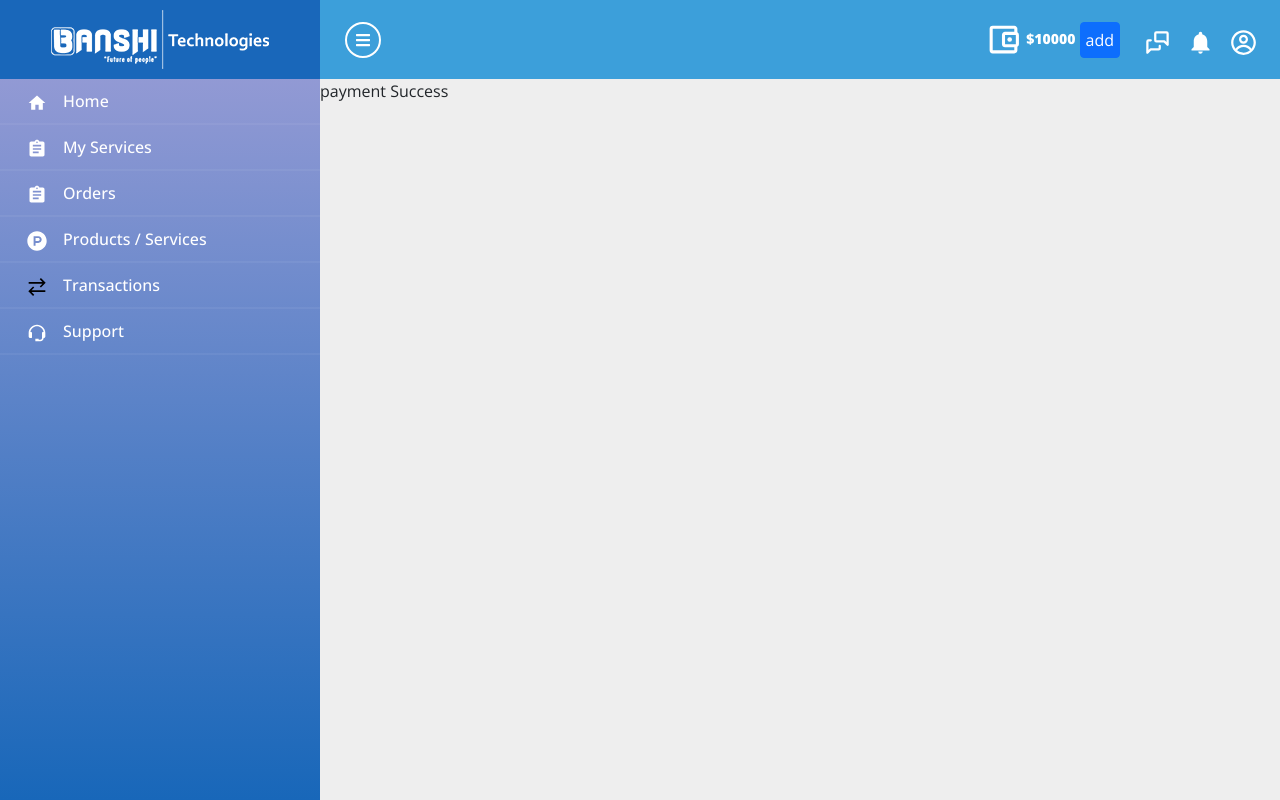
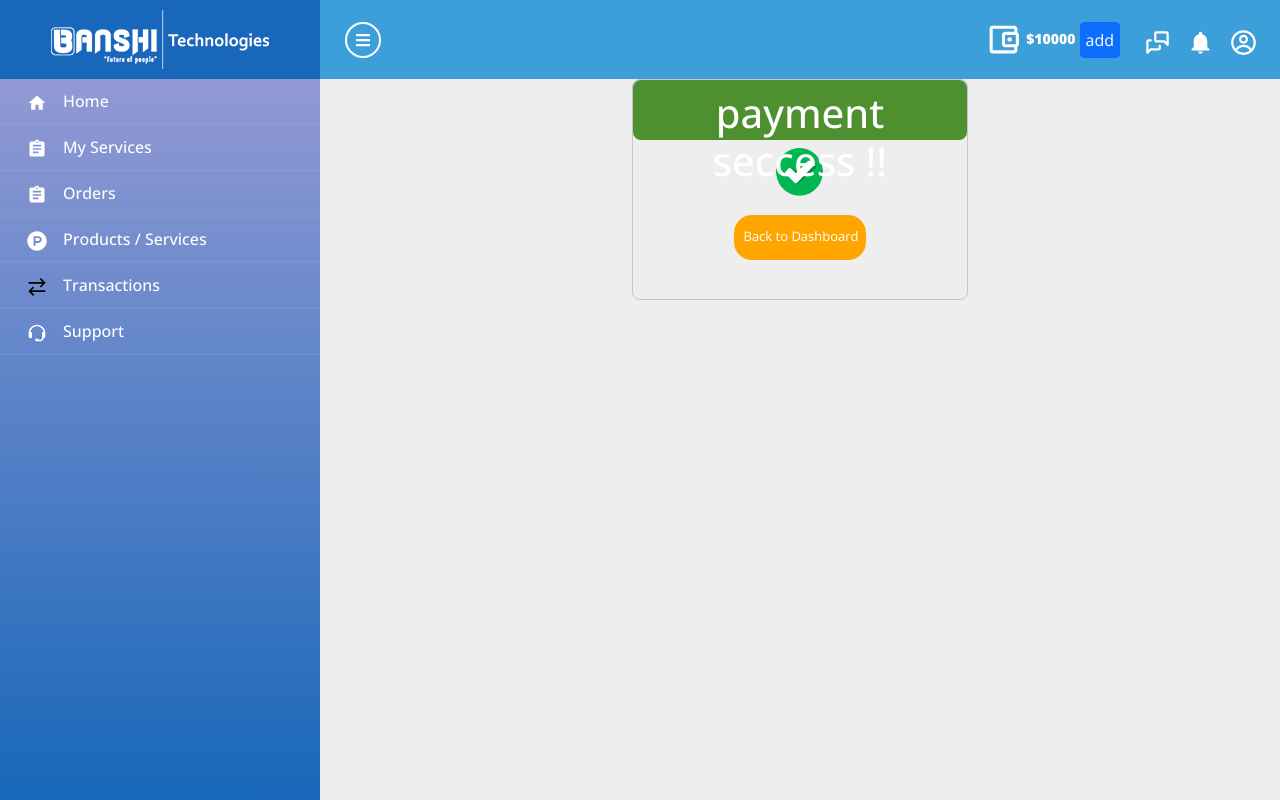
Before and after one commit to banshitechnologies/admin-panel123, a React (Create React App) app: page /paymentsuccess in a window 1280 px wide. Built offline with nearby package versions, Linux system fonts and the light colour scheme; no server answers.

Commit message:
proxy change

```diff
--- a/package.json
+++ b/package.json
@@ -19,7 +19,6 @@
     "react-router-dom": "^6.4.2",
     "react-scripts": "5.0.1",
     "reactcss": "^1.2.3",
-    "universal-cookie": "^4.0.4",
     "web-vitals": "^2.1.4"
   },
   "scripts": {
@@ -46,5 +45,5 @@
       "last 1 safari version"
     ]
   },
-  "proxy": "http://localhost:5000/"
+  "proxy": "https://banshiback.herokuapp.com/"
 }
--- a/src/App.jsx
+++ b/src/App.jsx
@@ -9,7 +9,7 @@ import MyServices from './Pages/MyServices';
 import Orders from './Pages/Orders';
 import Login from './Pages/Login';
 import Register from './Pages/Register';
-import { useDispatch, useSelector } from 'react-redux';
+import { useDispatch } from 'react-redux';
 import Cookies from 'universal-cookie';
 import 'animate.css';
 import PaymentSuccess from './Pages/PaymentSuccess';
--- a/src/Components/Navbar.jsx
+++ b/src/Components/Navbar.jsx
@@ -8,10 +8,16 @@ import { TbMessages } from 'react-icons/tb';
 import {VscReferences} from 'react-icons/vsc';
 import {BiLogOutCircle} from 'react-icons/bi'
 
-import { useLocation } from "react-router-dom";
+import { useLocation ,useNavigate} from "react-router-dom";
+import axios from 'axios';
 function Navbar() {
     const location = useLocation();
-
+    const navigate = useNavigate();
+    const logout = ()=>{
+        axios.get('api/auth/logout').then((res)=>{
+            navigate('login');
+        })
+    }
     const [activDrop, setActiveDrop] = useState(false);
     const [paymentDropdown, setpaymentDropdown] = useState(false);
 
@@ -53,7 +59,7 @@ function Navbar() {
                                         <li className='p-1'><span className='icon'><FiSettings /></span><span className='ditem'>Setting</span></li>
                                         <li className='p-1'><span className='icon'><MdContactSupport /></span><span className='ditem'>Support</span></li>
                                         <li className='p-1'><span className='icon'><VscReferences /></span><span className='ditem'>Reffer & Earn</span></li>
-                                        <li className='p-1'><span className='icon'><BiLogOutCircle /></span><span className='ditem'>Logout</span></li>
+                                        <li className='p-1'><span className='icon'><BiLogOutCircle /></span><span className='ditem' onClick={logout}>Logout</span></li>
                                     </ul>
                                 </div> : ""
                             }
--- a/src/Pages/Login.jsx
+++ b/src/Pages/Login.jsx
@@ -117,7 +117,7 @@ function Login() {
                                             <button type="submit" class={buttonAvailable ? "btnr mt-4 disable":"btnr mt-4"} disabled={buttonAvailable} onClick={handleLogin}>Login</button>
                                         </div>
                                         <p style={{ textAlign: 'center', paddingLeft: '45px', marginTop: '20px' }}>Dont have an account ?  <Link to="/register">Register</Link></p>
-                                        {/* <p style={{ textAlign: 'center', paddingLeft: '45px', marginTop: '20px' }}> <Link to="/forgetpass">Forgot Password?</Link></p> */}
+                                        <p style={{ textAlign: 'center', paddingLeft: '45px', marginTop: '20px' }}> <Link to="/forgetpass">Forgot Password?</Link></p>
                                     </form>
 
                                 </div>
--- a/src/Pages/PaymentSuccess.jsx
+++ b/src/Pages/PaymentSuccess.jsx
@@ -1,9 +1,25 @@
-import React from 'react'
-
+import React from 'react';
+import rightimg from '../assets/right.png';
+import { Link } from 'react-router-dom';
+import '../css/paymentsuccess.css'
 function PaymentSuccess() {
   return (
     <div>
-      payment Success
+       <div class="from_div">
+      <header>
+        <div class="header_contant">
+          <h1>payment seccess !!</h1>
+        </div>
+      </header>
+      <section>
+         <div class="contant">
+          <img src={rightimg} class="right_img" alt='rightimg'/>
+        </div>
+        <div class="back_div">
+          <button class="back_btn"> <Link to='/'>Back to Dashboard</Link></button>
+        </div>
+      </section>
+    </div>
     </div>
   )
 }
--- a/src/Pages/Products.jsx
+++ b/src/Pages/Products.jsx
@@ -80,7 +80,6 @@ function Products() {
             order_id: order.id,
             handler: async(response) => {
                 setPaymentids(response);
-
                 try {
                     const formdata = new FormData();
                     formdata.append('userid', logindata.details._id);
@@ -104,10 +103,8 @@ function Products() {
                     await axios.post('api/orders/order',
                         formdata
                     ).then(function (response) {
-                        console.log('====================================');
                         console.log(response);
-                        console.log('====================================');
-
+                        navigate('/paymentsuccess');
                     })
                         .catch(function (error) {
                             console.log(error);
--- /dev/null
+++ b/src/css/paymentsuccess.css
@@ -0,0 +1,64 @@
+.from_div{
+    width: 35%;
+    border: 1px solid #83727259;
+    height: auto;
+    margin: auto;
+    border-radius: 8px;
+}
+.header_contant{
+    width: 100%;
+    height: 60px;
+    position: relative;
+    background: #4e902f;
+    border-radius: 8px;
+}
+
+.contant{
+    text-align: center;
+}
+.contant p{
+    font-size: 16px;
+    font-family: inherit;
+}
+.back_btn{
+    padding: 6px 8px 6px 10px;
+    border-radius: 18px;
+    border: none;
+    background: orange;
+    color: #fff;
+    cursor: pointer;
+    margin-top: 16px;
+}
+.back_div{
+    text-align: center;
+    padding-bottom: 34px;
+}
+.header_contant h1{
+    margin: 0px;
+    text-align: center;
+    color: #fff;
+    padding: 9px;
+}
+.right_img{
+    width: 20%;
+}
+.back_div a {
+outline: none;
+text-decoration: none;
+color: #fff;
+}
+@media(max-width: 767px) {
+    .from_div{
+        width: 100%;
+    }
+    }
+    @media(max-width: 768px) {
+        .from_div{
+            width: 100%;
+        }
+        }
+        @media(max-width: 1024px) {
+            .from_div{
+                width: 100%;
+            }
+            }
```
Also changed, not shown: src/assets/right.png (added).
